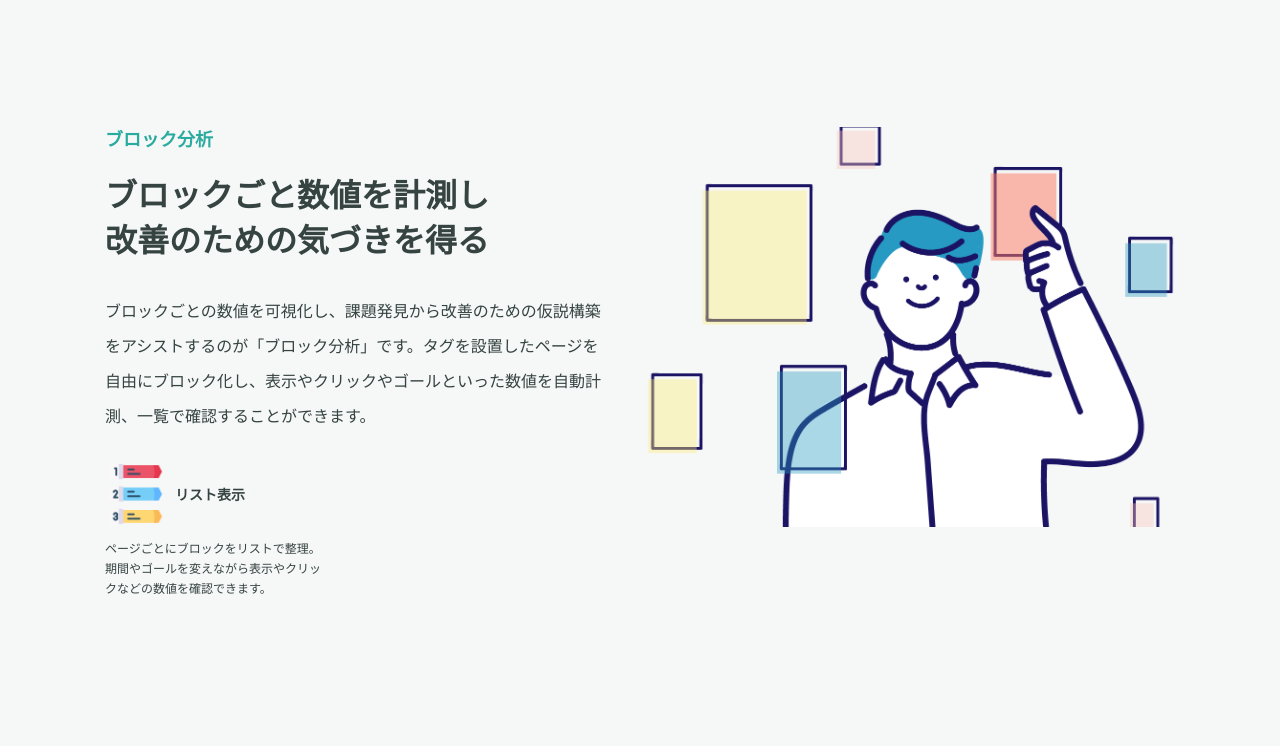
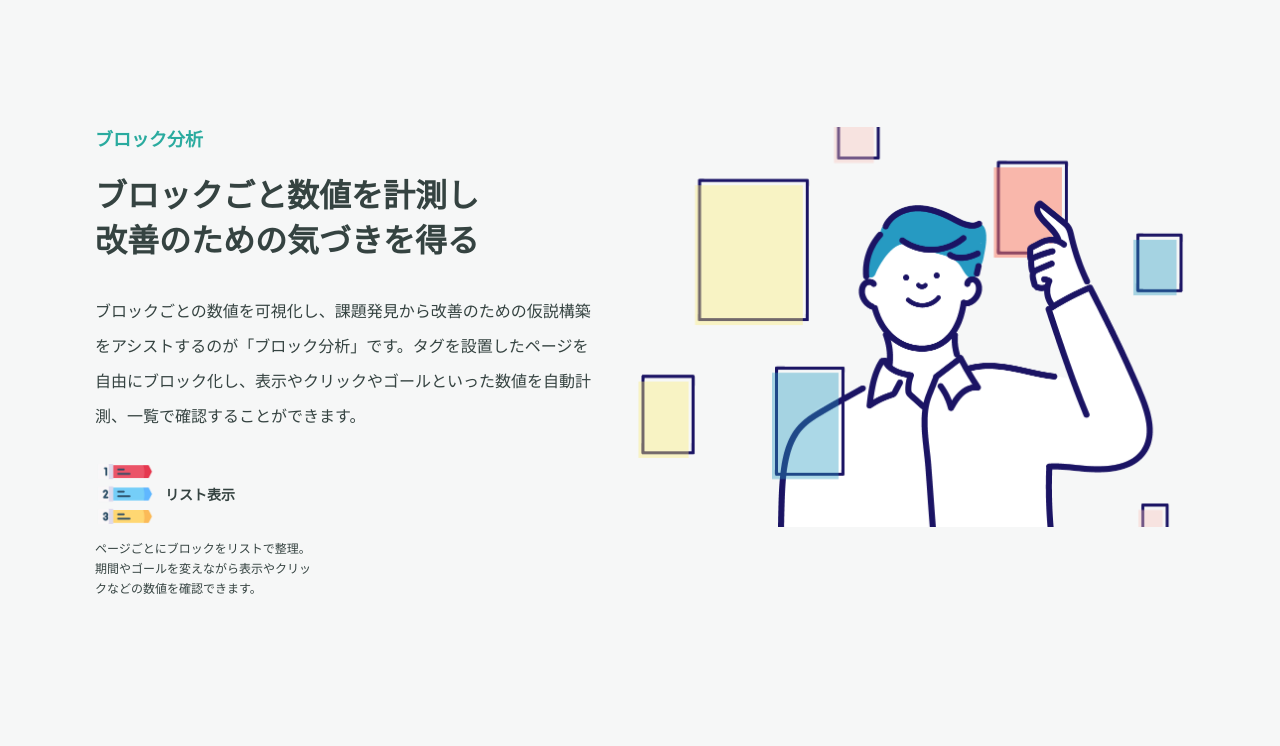
Before and after one commit to Ryohei273/web_portfolio_003_CMS-Site, a plain HTML site: page index.html in a window 1280 px wide. Shown: the part 2480-3226 px from the top of the page. Drawn offline with Linux system fonts and the light colour scheme.

Commit message:
Update style.css

```diff
--- a/style.css
+++ b/style.css
@@ -25,7 +25,7 @@ body {
     color: #354341;
     line-height: 70px;
 }
-@media screen and (max-width: 530px) {
+@media screen and (max-width: 550px) {
     .c-text__lv1 {
         font-size: 28px;
     }
@@ -38,7 +38,7 @@ body {
     line-height: 45px;
     padding-top: 20px;
 }
-@media screen and (max-width: 530px) {
+@media screen and (max-width: 550px) {
     .c-text__lv2 {
         font-size: 22px;
     }
@@ -50,7 +50,7 @@ body {
     color: #354341;
     line-height: 30px;
 }
-@media screen and (max-width: 530px) {
+@media screen and (max-width: 550px) {
     .c-text__lv3 {
         font-size: 18px;
     }
@@ -62,7 +62,7 @@ body {
     color: #354341;
     line-height: 27px;
 }
-@media screen and (max-width: 530px) {
+@media screen and (max-width: 550px) {
     .c-text__lv4 {
         font-size: 16px;
     }
@@ -73,7 +73,7 @@ body {
     font-weight: 700;
     color: #354341;
 }
-@media screen and (max-width: 530px) {
+@media screen and (max-width: 550px) {
     .c-text__lv5 {
         font-size: 14px;
     }
@@ -170,7 +170,7 @@ body {
         background-color: #ebecec;
     }
 }
-@media screen and (max-width: 530px){
+@media screen and (max-width: 550px){
     .c-button2 {
         font-size: 12px;
     }
@@ -201,7 +201,7 @@ body {
         padding: 0 10px;
     }
 }
-@media screen and (max-width: 530px){
+@media screen and (max-width: 550px){
     .c-button2__pressed {
         font-size: 12px;
     }
@@ -304,7 +304,7 @@ body {
     background-size: cover;
     background-position: center;
     min-width: 100px;
-    max-width: 530px;
+    max-width: 550px;
 }
 @media screen and (max-width: 960px) {
     .c-image3 {
@@ -742,7 +742,7 @@ body {
     }
 }
 
-@media screen and (max-width: 530px) {
+@media screen and (max-width: 550px) {
     .p-home__section2__blockManage__buttonBox button {
         margin: 0 3px;
     }
@@ -944,7 +944,7 @@ body {
     }
 }
 
-@media screen and (max-width: 530px) {
+@media screen and (max-width: 550px) {
     .p-home__section3__interview__interviewBox__info__textBox .c-button {
         padding: 0 20px;
     }
```
